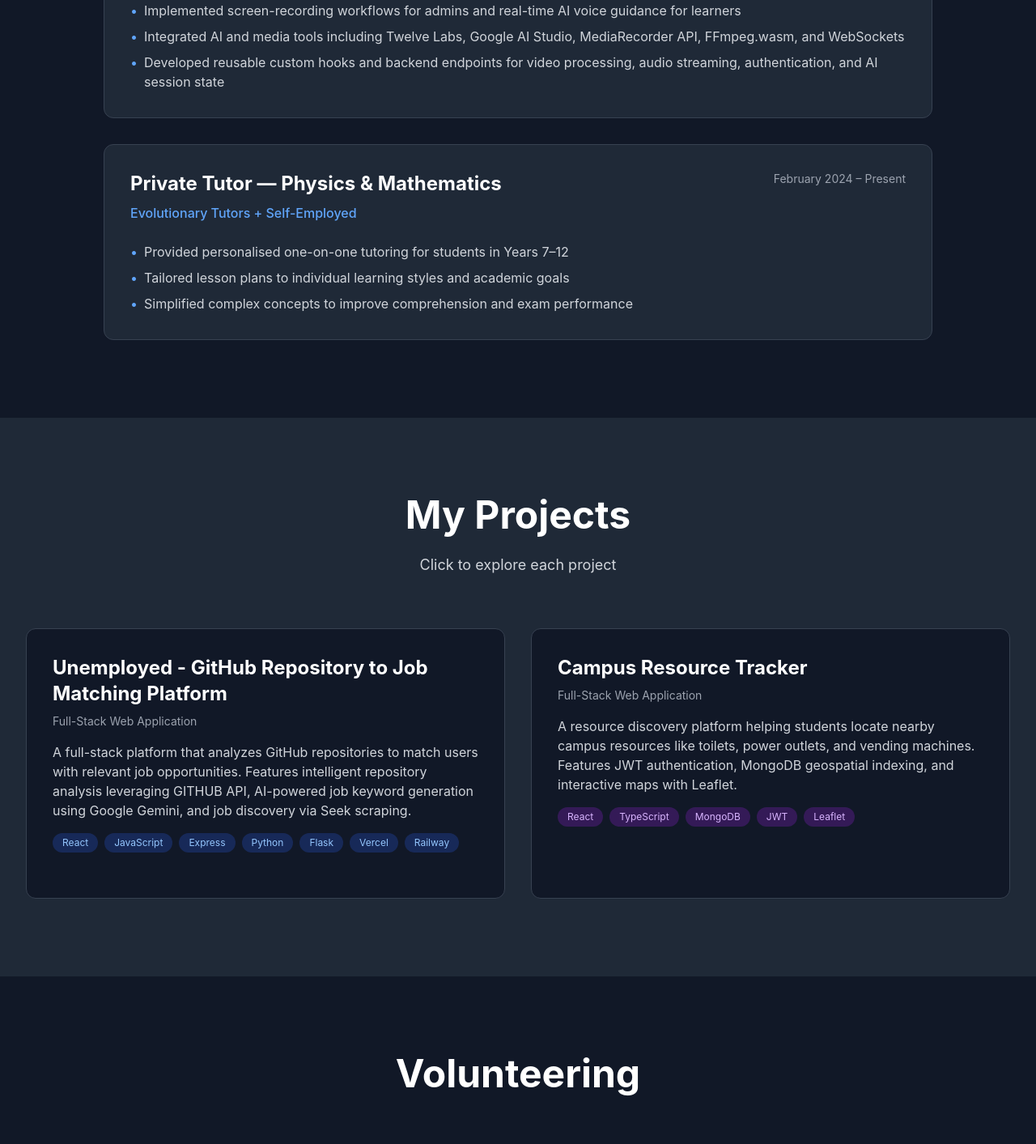
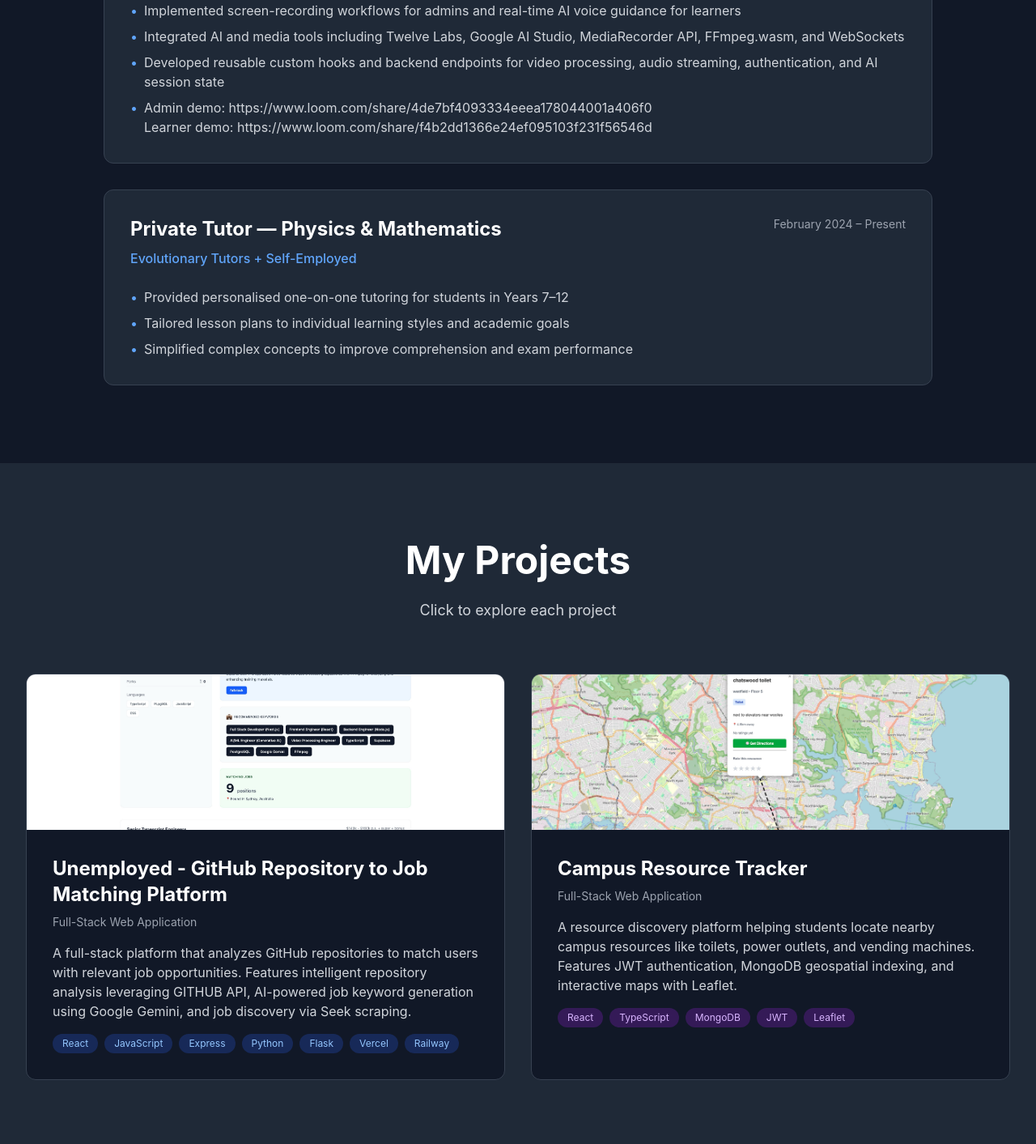
Before and after one commit to makeen05/Makeen-Alaeddin-Portfolio, a React (Vite) app: page / in a window 1280 px wide. Shown: the part 1160-2573 px from the top of the page at 81% size. Built offline with nearby package versions, Linux system fonts and the light colour scheme.

Commit message:
project images

```diff
--- a/src/App.tsx
+++ b/src/App.tsx
@@ -2,6 +2,8 @@ import { useEffect, useState } from 'react'
 import { Analytics } from "@vercel/analytics/react"
 import './App.css'
 import profileImage from './assets/profile.png'
+import unemployed from './assets/gg.png'
+import res from './assets/hig.png'
 import pm from './assets/pm.png'
 import br from './assets/br.png'
 import mj from './assets/mj.png'
@@ -208,6 +210,12 @@ function App() {
                     <span className="text-blue-400 mr-2">•</span>
                     Developed reusable custom hooks and backend endpoints for video processing, audio streaming, authentication, and AI session state
                   </li>
+                    <li className="flex items-start">
+                    <span className="text-blue-400 mr-2">•</span>
+                    Admin demo: https://www.loom.com/share/4de7bf4093334eeea178044001a406f0
+                    <br></br>
+                    Learner demo: https://www.loom.com/share/f4b2dd1366e24ef095103f231f56546d
+                  </li>
                 </ul>
               </div>
 
@@ -257,9 +265,16 @@ function App() {
                 href="https://unemployed-delta.vercel.app/"
                 target="_blank"
                 rel="noopener noreferrer"
-                className="bg-gray-900 rounded-xl p-6 sm:p-8 border border-gray-700 hover:border-blue-500 transition-all duration-300 transform hover:-translate-y-1 cursor-pointer"
+                className="bg-gray-900 rounded-xl overflow-hidden border border-gray-700 hover:border-blue-500 transition-all duration-300 transform hover:-translate-y-1 cursor-pointer"
               >
-                <div className="mb-6">
+                <div className="w-full h-48 overflow-hidden">
+                  <img
+                    src={unemployed}
+                    alt="Unemployed Project"
+                    className="w-full h-full object-cover"
+                  />
+                </div>
+                <div className="p-6 sm:p-8">
                   <h3 className="text-xl sm:text-2xl font-bold text-white mb-2">Unemployed - GitHub Repository to Job Matching Platform</h3>
                   <p className="text-sm text-gray-400 mb-4">Full-Stack Web Application</p>
                   <p className="text-sm sm:text-base text-gray-300 mb-4 leading-relaxed">
@@ -284,9 +299,16 @@ function App() {
                 href="[INSERT LINK]"
                 target="_blank"
                 rel="noopener noreferrer"
-                className="bg-gray-900 rounded-xl p-6 sm:p-8 border border-gray-700 hover:border-blue-500 transition-all duration-300 transform hover:-translate-y-1 cursor-pointer"
+                className="bg-gray-900 rounded-xl overflow-hidden border border-gray-700 hover:border-blue-500 transition-all duration-300 transform hover:-translate-y-1 cursor-pointer"
               >
-                <div className="mb-6">
+                <div className="w-full h-48 overflow-hidden">
+                  <img
+                    src={res}
+                    alt="Campus Resource Tracker Project"
+                    className="w-full h-full object-cover"
+                  />
+                </div>
+                <div className="p-6 sm:p-8">
                   <h3 className="text-xl sm:text-2xl font-bold text-white mb-2">Campus Resource Tracker</h3>
                   <p className="text-sm text-gray-400 mb-4">Full-Stack Web Application</p>
                   <p className="text-sm sm:text-base text-gray-300 mb-4 leading-relaxed">
```
Also changed, not shown: src/assets/gg.png (added), src/assets/hig.png (added).
